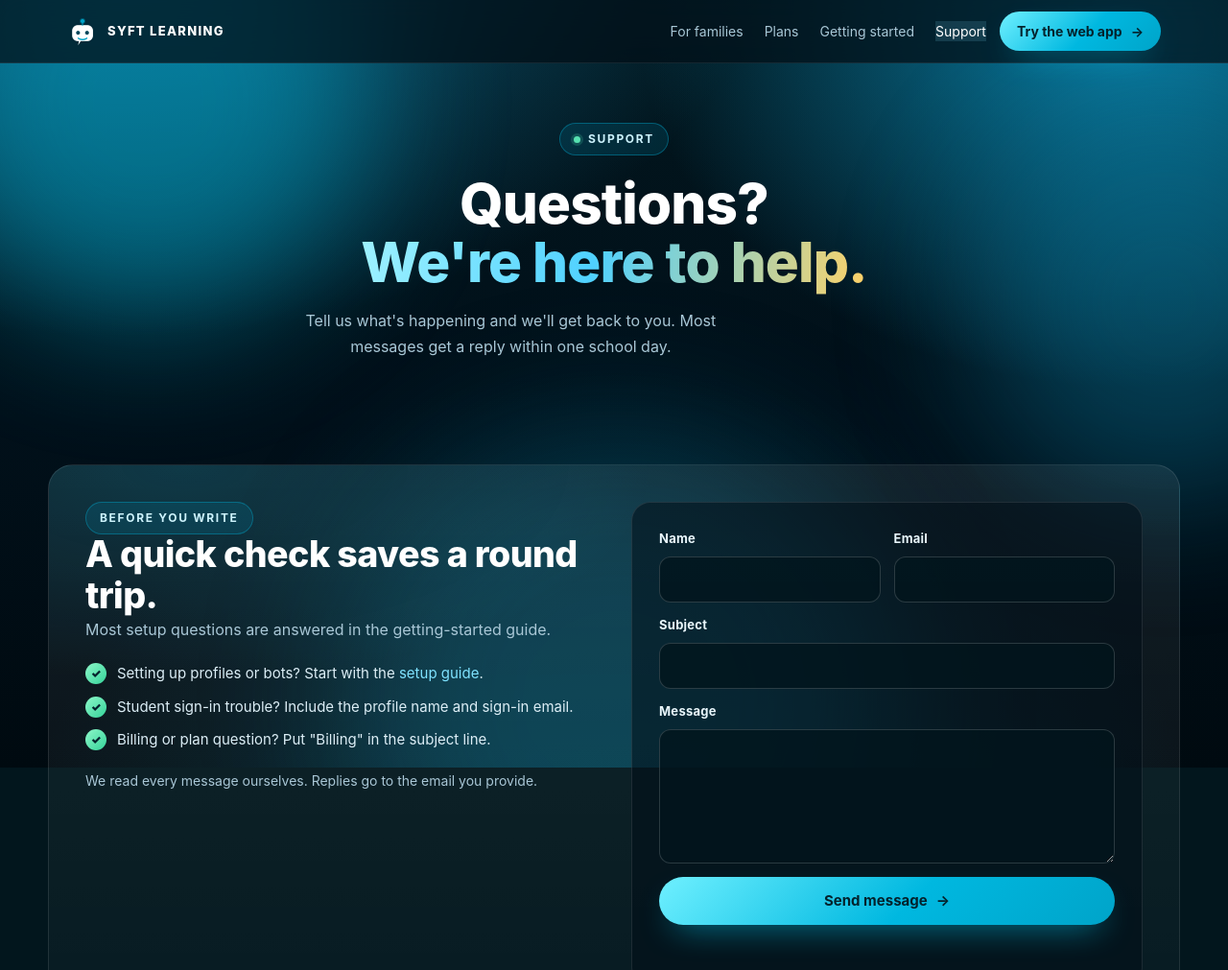
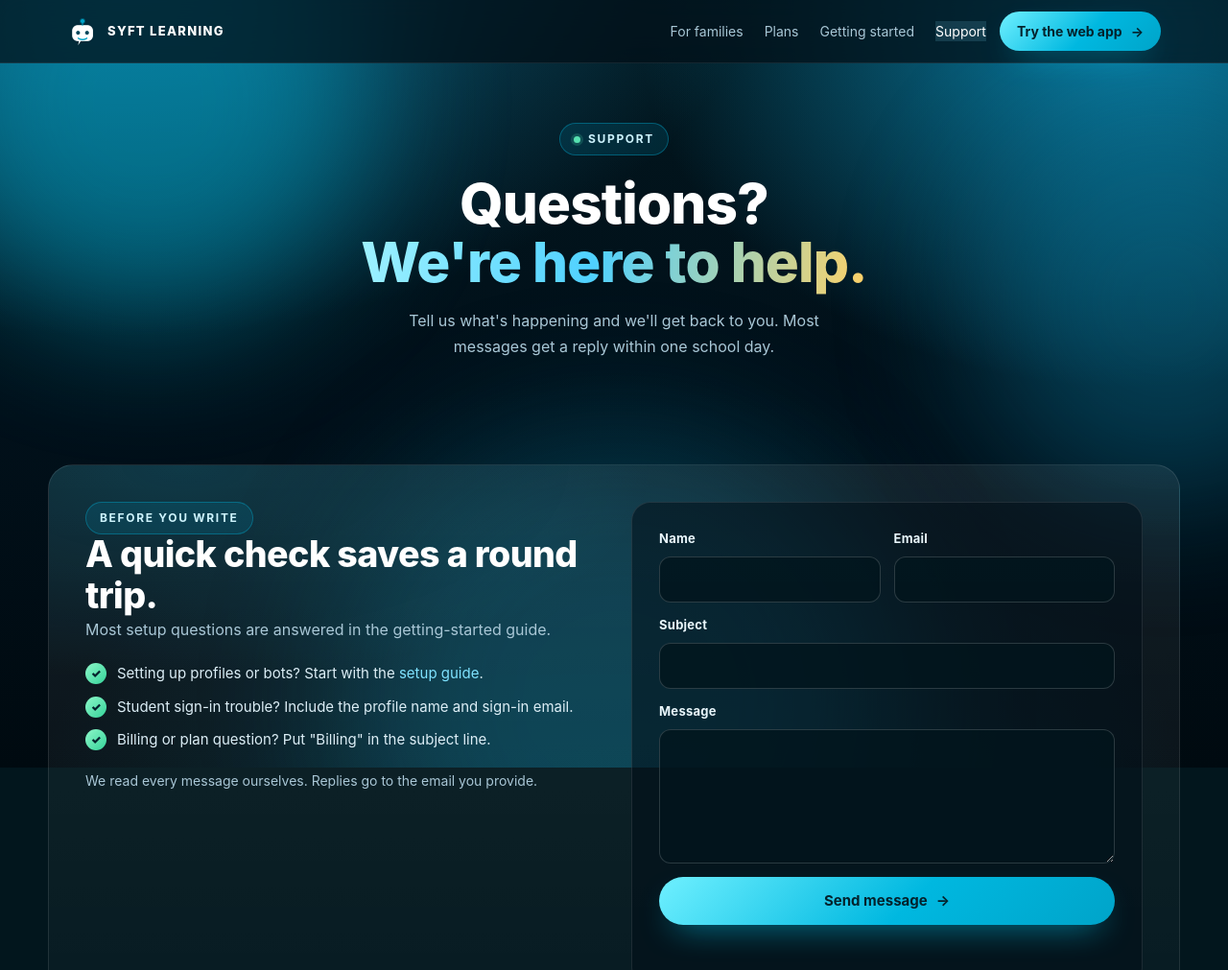
Before and after one commit to tpaulshippy/bots, a Django app: template site/source/templates/support.html in a window 1280 px wide. Shown: the top 1011 px of the page at 96% size. Run offline with Django 3.2, Linux system fonts and the light colour scheme; the template is opened without the code that fills it, so the values that code supplies are empty; some libraries are stand-ins or nearby versions.

Commit message:
Center support hero subtitle within hero-center container

```diff
--- a/site/source/static/design.css
+++ b/site/source/static/design.css
@@ -1531,6 +1531,12 @@ body.page > :not(.aurora):not(.nav):not(.skip-link) {
     text-align: center;
 }
 
+.hero-center .hero-copy .lede {
+    margin-left: auto;
+    margin-right: auto;
+    text-align: center;
+}
+
 .support-grid {
     align-items: start;
 }
```
